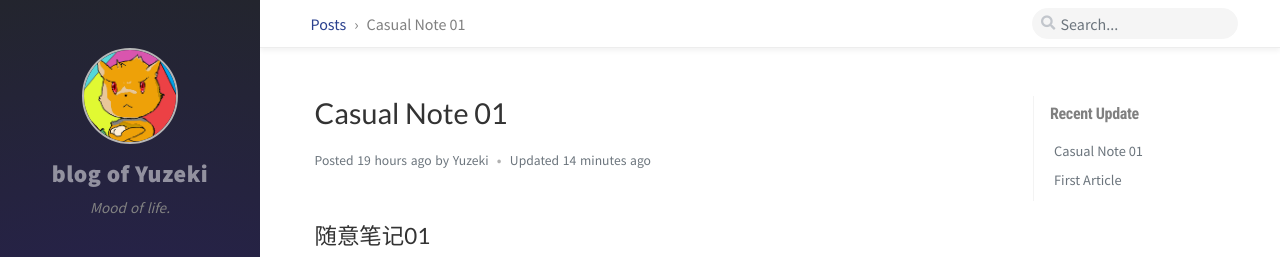
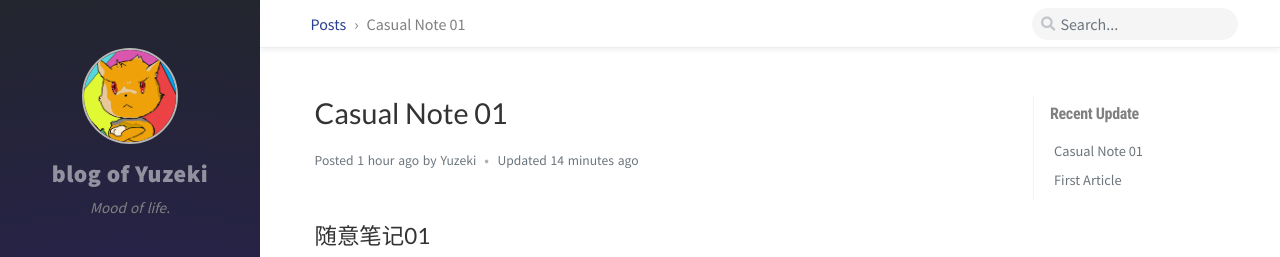
Before and after one commit to yuzeki/yublog.github.io, a Jekyll site: the page built from _posts/2020-08-30-casual-note-01.md, in a window 1280 px wide and 1314 px high. Shown: the top 257 px of the window. Built offline with Jekyll 4.4.1, drawn with Linux system fonts in a browser that asks for light colours; nearby versions of some CDN libraries; comment, search, counter and statistics services are not loaded; part of the change alters nothing that is shown.

```diff
--- a/_posts/2020-08-30-casual-note-01.md
+++ b/_posts/2020-08-30-casual-note-01.md
@@ -1,6 +1,7 @@
 ---
 title: Casual Note 01
 author: Yuzeki
+date: 2020-08-30 17:08:41 +0800
 categories: [Blog]
 tags: [Free]
 toc: false
```
Also changed, not shown: 1 other file.
